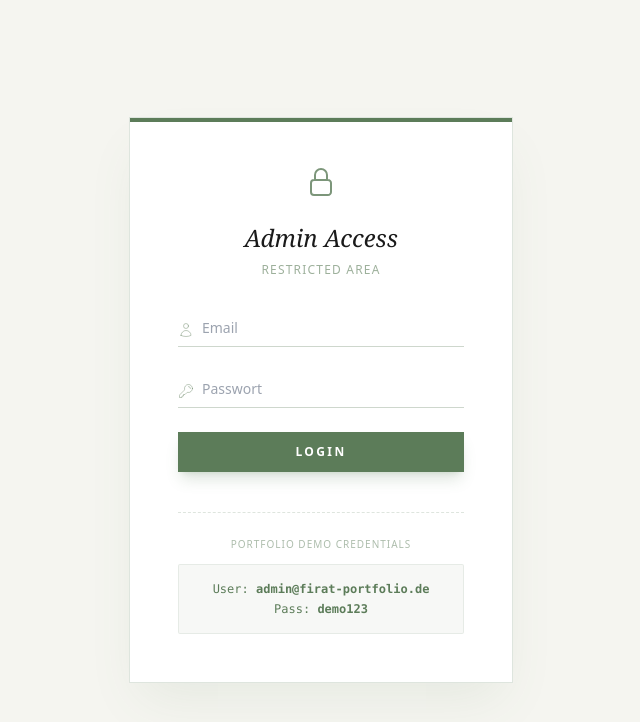
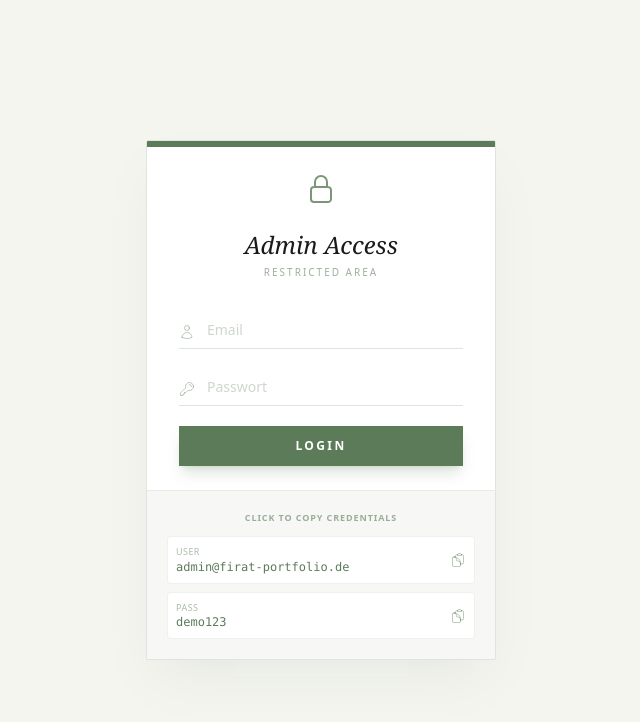
Before and after one commit to Firat-o/invite-card, a Next.js app: page /admin/login in a window 1280 px wide. Shown: the top 722 px of the page, without its empty margins (319-959 px from the left). Built offline with nearby package versions, Linux system fonts and the light colour scheme; no server answers; a web font is replaced by a local one; what @designbycode/tailwindcss-text-stroke would draw is missing.

Commit message:
Enhance admin login page with clipboard functionality

```diff
--- a/app/admin/login/page.tsx
+++ b/app/admin/login/page.tsx
@@ -4,13 +4,14 @@ import { useState } from "react";
 import { signInWithEmailAndPassword } from "firebase/auth";
 import { auth } from "@/firebase/firebase";
 import { useRouter } from "next/navigation";
-import { motion } from "framer-motion";
-import { LockClosedIcon, UserIcon, KeyIcon } from "@heroicons/react/24/outline";
+import { motion, AnimatePresence } from "framer-motion";
+import { LockClosedIcon, UserIcon, KeyIcon, ClipboardDocumentIcon, CheckIcon } from "@heroicons/react/24/outline";
 
 export default function AdminLogin() {
   const [email, setEmail] = useState("");
   const [password, setPassword] = useState("");
   const [error, setError] = useState("");
+  const [copiedField, setCopiedField] = useState<string | null>(null); // Welches Feld wurde kopiert?
   const router = useRouter();
 
   const handleLogin = async (e: React.FormEvent) => {
@@ -19,8 +20,15 @@ export default function AdminLogin() {
       await signInWithEmailAndPassword(auth, email, password);
       router.push("/admin/dashboard");
     } catch (err) {
-      setError("Zugriff verweigert. Überprüfe deine Daten.");
+      setError("Zugriff verweigert. Daten prüfen.");
     }
+  };
+
+  const copyToClipboard = (text: string, field: string) => {
+    navigator.clipboard.writeText(text);
+    setCopiedField(field);
+    // Nach 2 Sekunden Reset
+    setTimeout(() => setCopiedField(null), 2000);
   };
 
   return (
@@ -28,60 +36,98 @@ export default function AdminLogin() {
       <motion.div
         initial={{ opacity: 0, scale: 0.95 }}
         animate={{ opacity: 1, scale: 1 }}
-        className="bg-white p-8 md:p-12 shadow-2xl shadow-[#5c7c59]/10 max-w-sm w-full border border-[#5c7c59]/20 relative overflow-hidden"
+        className="bg-white w-full max-w-[350px] shadow-2xl shadow-[#5c7c59]/10 border border-[#5c7c59]/20 relative overflow-hidden rounded-sm"
       >
-        {/* Deko-Element oben */}
-        <div className="absolute top-0 left-0 w-full h-1 bg-[#5c7c59]" />
+        {/* Deko-Linie */}
+        <div className="absolute top-0 left-0 w-full h-1.5 bg-[#5c7c59]" />
 
+        <div className="p-8 pb-6">
           <div className="flex justify-center mb-6 text-[#5c7c59]">
             <LockClosedIcon className="w-8 h-8 opacity-80" />
           </div>
 
-        <h1 className="text-2xl font-serif text-[#1a1a1a] mb-2 text-center italic">Admin Access</h1>
-        <p className="text-center text-xs text-[#5c7c59]/60 uppercase tracking-widest mb-8">
+          <h1 className="text-2xl font-serif text-[#1a1a1a] mb-1 text-center italic">Admin Access</h1>
+          <p className="text-center text-[10px] text-[#5c7c59]/60 uppercase tracking-[0.2em] mb-8">
             Restricted Area
           </p>
 
-        <form onSubmit={handleLogin} className="space-y-6 relative z-10">
-          <div className="relative">
-            <UserIcon className="w-4 h-4 absolute left-0 top-3 text-[#5c7c59]/40" />
+          <form onSubmit={handleLogin} className="space-y-5 relative z-10">
+            <div className="relative group">
+              <UserIcon className="w-4 h-4 absolute left-0 top-3 text-[#5c7c59]/40 group-focus-within:text-[#5c7c59] transition-colors" />
               <input
                 type="email"
                 value={email}
                 onChange={(e) => setEmail(e.target.value)}
                 placeholder="Email"
-              className="w-full bg-transparent border-b border-[#5c7c59]/30 py-2 pl-6 focus:outline-none focus:border-[#5c7c59] transition-colors text-sm text-[#2d3748]"
+                className="w-full bg-transparent border-b border-[#5c7c59]/20 py-2 pl-7 focus:outline-none focus:border-[#5c7c59] transition-colors text-sm text-[#2d3748] placeholder:text-[#5c7c59]/30"
               />
             </div>
-          <div className="relative">
-            <KeyIcon className="w-4 h-4 absolute left-0 top-3 text-[#5c7c59]/40" />
+            <div className="relative group">
+              <KeyIcon className="w-4 h-4 absolute left-0 top-3 text-[#5c7c59]/40 group-focus-within:text-[#5c7c59] transition-colors" />
               <input
                 type="password"
                 value={password}
                 onChange={(e) => setPassword(e.target.value)}
                 placeholder="Passwort"
-              className="w-full bg-transparent border-b border-[#5c7c59]/30 py-2 pl-6 focus:outline-none focus:border-[#5c7c59] transition-colors text-sm text-[#2d3748]"
+                className="w-full bg-transparent border-b border-[#5c7c59]/20 py-2 pl-7 focus:outline-none focus:border-[#5c7c59] transition-colors text-sm text-[#2d3748] placeholder:text-[#5c7c59]/30"
               />
             </div>
 
-          {error && <p className="text-red-500 text-xs text-center bg-red-50 p-2 rounded">{error}</p>}
+            <AnimatePresence>
+              {error && (
+                <motion.div
+                  initial={{ opacity: 0, height: 0 }}
+                  animate={{ opacity: 1, height: "auto" }}
+                  className="text-red-500 text-xs text-center bg-red-50 p-2 rounded"
+                >
+                  {error}
+                </motion.div>
+              )}
+            </AnimatePresence>
 
             <button
               type="submit"
-            className="w-full bg-[#5c7c59] text-white py-3 uppercase tracking-[0.2em] text-xs font-bold hover:bg-[#4a6347] transition-all shadow-lg shadow-[#5c7c59]/20 hover:shadow-xl hover:scale-[1.02]"
+              className="w-full bg-[#5c7c59] text-white py-3 uppercase tracking-[0.2em] text-xs font-bold hover:bg-[#4a6347] transition-all shadow-lg shadow-[#5c7c59]/20 hover:shadow-xl hover:scale-[1.01] mt-2"
             >
               Login
             </button>
           </form>
+        </div>
 
-        {/* === HIER SIND DIE DEMO DATEN === */}
-        <div className="mt-10 pt-6 border-t border-dashed border-[#5c7c59]/20 text-center">
-          <p className="text-[10px] uppercase tracking-widest text-[#5c7c59]/50 mb-3">
-            Portfolio Demo Credentials
+        {/* === IMPROVED DEMO CREDENTIALS BOX === */}
+        <div className="bg-[#5c7c59]/5 border-t border-[#5c7c59]/10 p-5">
+          <p className="text-[9px] uppercase tracking-widest text-[#5c7c59]/60 mb-3 text-center font-bold">
+            Click to Copy Credentials
           </p>
-          <div className="bg-[#5c7c59]/5 p-4 rounded-sm border border-[#5c7c59]/10 text-xs font-mono text-[#5c7c59] space-y-1 select-all cursor-text">
-            <p>User: <span className="font-bold">admin@firat-portfolio.de</span></p>
-            <p>Pass: <span className="font-bold">demo123</span></p>
+
+          <div className="space-y-2">
+            {/* Email Copy Row */}
+            <div
+              onClick={() => copyToClipboard("admin@firat-portfolio.de", "email")}
+              className="flex items-center justify-between bg-white border border-[#5c7c59]/10 p-2 rounded cursor-pointer hover:border-[#5c7c59]/40 transition-all group active:scale-[0.98]"
+            >
+              <div className="flex flex-col overflow-hidden">
+                <span className="text-[9px] text-[#5c7c59]/50 uppercase tracking-wider">User</span>
+                <span className="text-xs font-mono text-[#5c7c59] truncate">admin@firat-portfolio.de</span>
+              </div>
+              <div className="text-[#5c7c59]/40 group-hover:text-[#5c7c59]">
+                {copiedField === "email" ? <CheckIcon className="w-4 h-4 text-green-600" /> : <ClipboardDocumentIcon className="w-4 h-4" />}
+              </div>
+            </div>
+
+            {/* Password Copy Row */}
+            <div
+              onClick={() => copyToClipboard("demo123", "pass")}
+              className="flex items-center justify-between bg-white border border-[#5c7c59]/10 p-2 rounded cursor-pointer hover:border-[#5c7c59]/40 transition-all group active:scale-[0.98]"
+            >
+              <div className="flex flex-col">
+                <span className="text-[9px] text-[#5c7c59]/50 uppercase tracking-wider">Pass</span>
+                <span className="text-xs font-mono text-[#5c7c59]">demo123</span>
+              </div>
+              <div className="text-[#5c7c59]/40 group-hover:text-[#5c7c59]">
+                {copiedField === "pass" ? <CheckIcon className="w-4 h-4 text-green-600" /> : <ClipboardDocumentIcon className="w-4 h-4" />}
+              </div>
+            </div>
           </div>
         </div>
 
```
Lines whose indentation alone changed are shown as unchanged.
